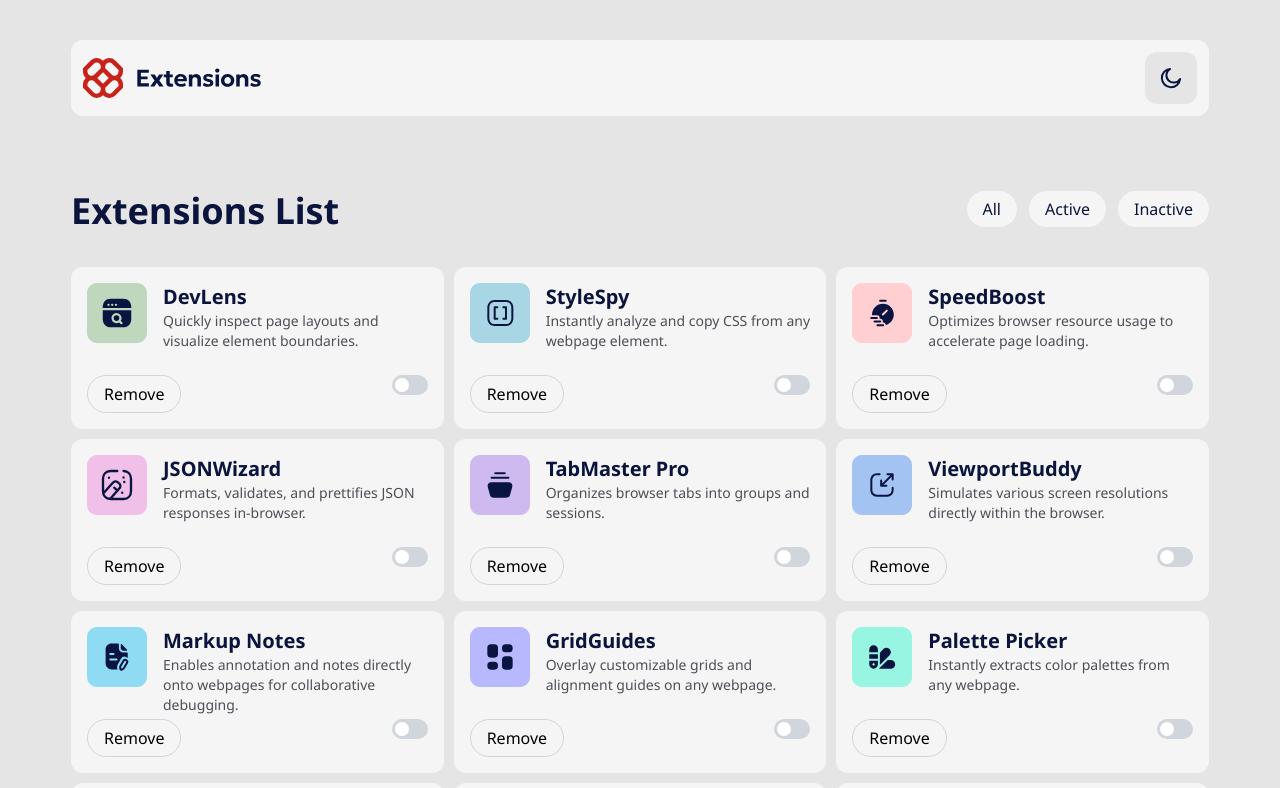
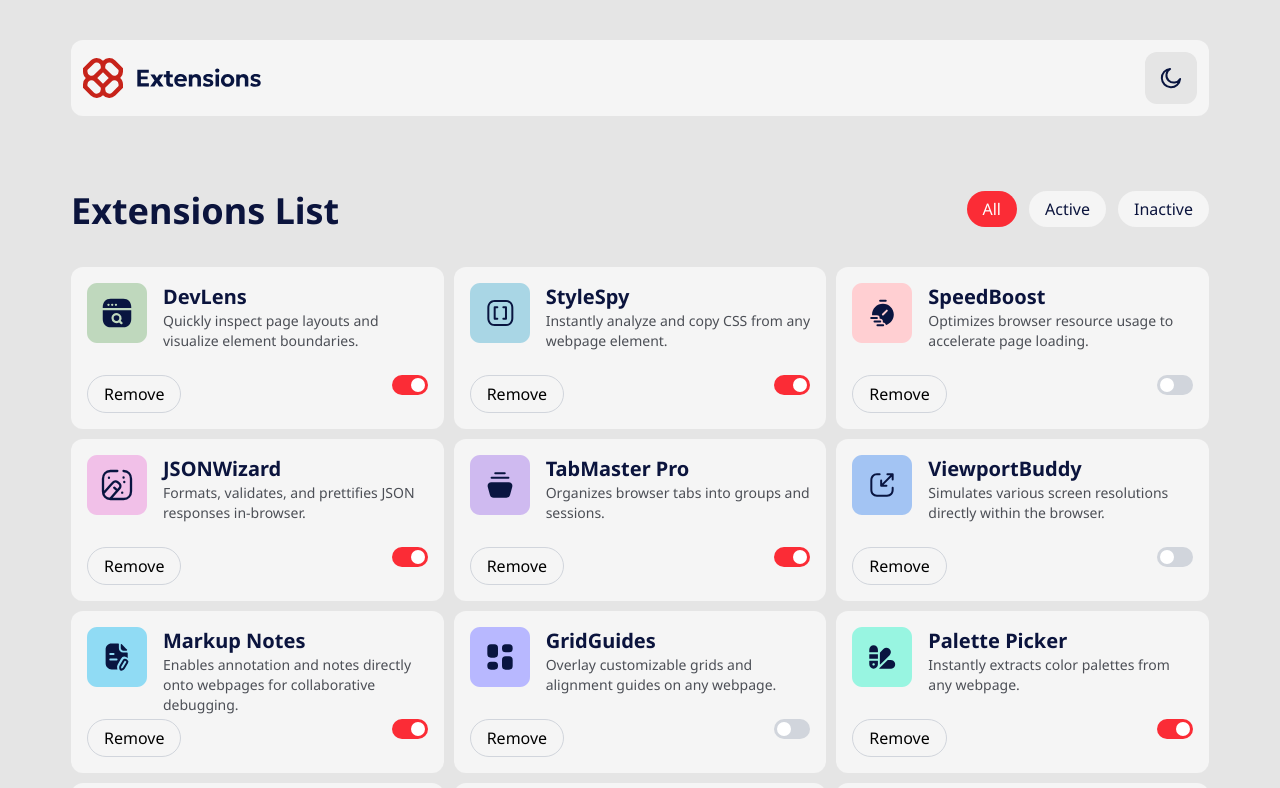
Before and after one commit to SergiuStancioiu/browser-extensions-manager-ui-main, a React (Vite) app: page / in a window 1280 px wide. Shown: the top 788 px of the page. Built offline with nearby package versions, Linux system fonts and the light colour scheme.

Commit message:
worked on filter functionality

```diff
--- a/src/App.jsx
+++ b/src/App.jsx
@@ -98,17 +98,34 @@ function App() {
   ];
 
   const [extensions, setExtensions] = useState([]);
+  const [filterExtension, setFilterExtension] = useState('All');
+
+  useEffect(() => {
+    setExtensions(extensionsArr);
+  }, []);
 
   const onClickRemoveHandler = (id) => {
-    const updatedExtensions = extensions.filter(
-      (extension) => extension.id !== id
+    setExtensions((prev) => prev.filter((ext) => ext.id !== id));
+  };
+
+  const onChangeActiveExtensionHandler = (id) => {
+    const updatedExtensions = extensions.map((extension) =>
+      extension.id === id
+        ? { ...extension, isActive: !extension.isActive }
+        : extension
     );
     setExtensions(updatedExtensions);
   };
 
-  useEffect(() => {
-    setExtensions(extensionsArr);
-  }, []);
+  const onClickAllHandler = () => setFilterExtension('All');
+  const onClickActiveHandler = () => setFilterExtension('Active');
+  const onClickInactiveHandler = () => setFilterExtension('Inactive');
+
+  const filteredExtensions = extensions.filter((ext) => {
+    if (filterExtension === 'Active') return ext.isActive;
+    if (filterExtension === 'Inactive') return !ext.isActive;
+    return true;
+  });
 
   return (
     <>
@@ -122,30 +139,41 @@ function App() {
           />
         </div>
         <div>
-          <div className='flex flex-col sm:flex-row sm: justify-between'>
+          <div className='flex flex-col sm:flex-row sm:justify-between'>
             <h1 className='mb-7 text-3xl md:text-4xl font-bold text-blue-zodiac text-center'>
               Extensions List
             </h1>
-            {/* Filters Wrapper */}
             <div className='flex items-center justify-center gap-3 mb-10'>
-              <button className='px-4 py-1.5 text-blue-zodiac bg-neutral-100 rounded-3xl hover:bg-red-500 hover:text-white cursor-pointer transform duration-300'>
+              <button
+                onClick={onClickAllHandler}
+                className={`px-4 py-1.5 text-blue-zodiac bg-neutral-100 rounded-3xl hover:bg-red-500 hover:text-white cursor-pointer transform duration-300 ${
+                  filterExtension === 'All' ? 'bg-red-500 text-white' : ''
+                }`}
+              >
                 All
               </button>
-              <button className='px-4 py-1.5 text-blue-zodiac bg-neutral-100 rounded-3xl hover:bg-red-500 hover:text-white cursor-pointer transform duration-300'>
+              <button
+                onClick={onClickActiveHandler}
+                className={`px-4 py-1.5 text-blue-zodiac bg-neutral-100 rounded-3xl hover:bg-red-500 hover:text-white cursor-pointer transform duration-300 ${
+                  filterExtension === 'Active' ? 'bg-red-500 text-white' : ''
+                }`}
+              >
                 Active
               </button>
-              <button className='px-4 py-1.5 text-blue-zodiac bg-neutral-100 rounded-3xl hover:bg-red-500 hover:text-white cursor-pointer transform duration-300'>
+              <button
+                onClick={onClickInactiveHandler}
+                className={`px-4 py-1.5 text-blue-zodiac bg-neutral-100 rounded-3xl hover:bg-red-500 hover:text-white cursor-pointer transform duration-300 ${
+                  filterExtension === 'Inactive' ? 'bg-red-500 text-white' : ''
+                }`}
+              >
                 Inactive
               </button>
             </div>
           </div>
+
           <div className='grid grid-cols-1 sm:grid-cols-2 lg:grid-cols-3 gap-2.5'>
-            {extensions.map((extension) => {
-              return (
-                <div
-                  key={extension.id}
-                  className='p-4 bg-neutral-100 rounded-xl'
-                >
+            {filteredExtensions.map((extension) => (
+              <div key={extension.id} className='p-4 bg-neutral-100 rounded-xl'>
                 <div className='flex gap-4'>
                   <div className='w-[60px] mb-8'>
                     <img
@@ -171,15 +199,27 @@ function App() {
                     Remove
                   </button>
                   <label className='relative inline-block w-[36px] h-[20px]'>
-                      <input type='checkbox' className='sr-only peer' />
+                    <input
+                      type='checkbox'
+                      className='sr-only peer'
+                      checked={extension.isActive}
+                      onChange={() =>
+                        onChangeActiveExtensionHandler(extension.id)
+                      }
+                    />
                     <span className='absolute cursor-pointer top-0 left-0 right-0 bottom-0 bg-gray-300 transition duration-300 peer-checked:bg-red-500 peer-focus:ring-1 peer-focus:ring-red-500 rounded-full'></span>
                     <span className="absolute content-[''] h-[14px] w-[14px] left-[3px] bottom-[3px] bg-white transition duration-300 rounded-full peer-checked:translate-x-[16px]"></span>
                   </label>
                 </div>
               </div>
-              );
-            })}
+            ))}
           </div>
+
+          {filteredExtensions.length === 0 && (
+            <div className='px-5 py-10 md:p-10 bg-white flex items-center justify-center rounded-xl text-lg md:text-2xl font-semibold'>
+              Extensions list is empty
+            </div>
+          )}
         </div>
       </div>
     </>
```
Lines whose indentation alone changed are shown as unchanged.
